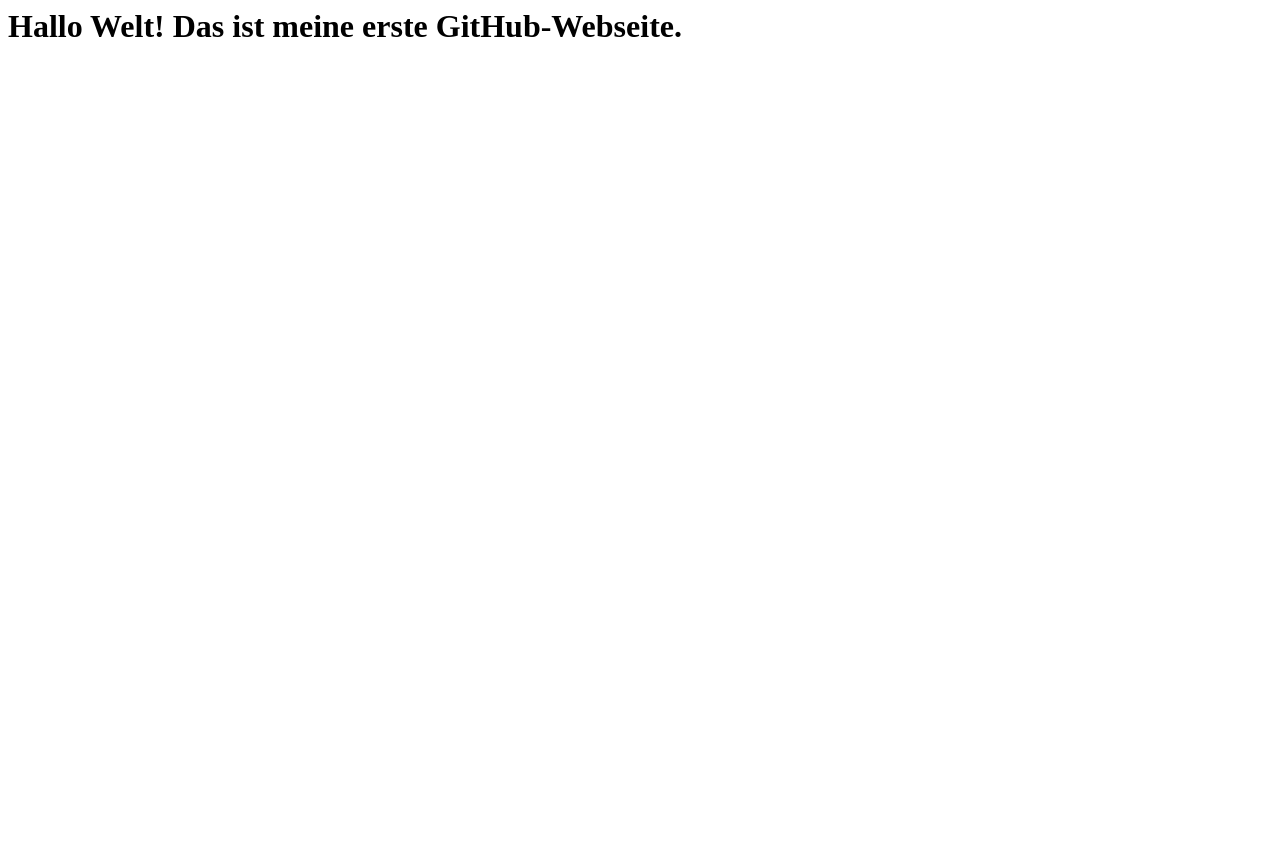
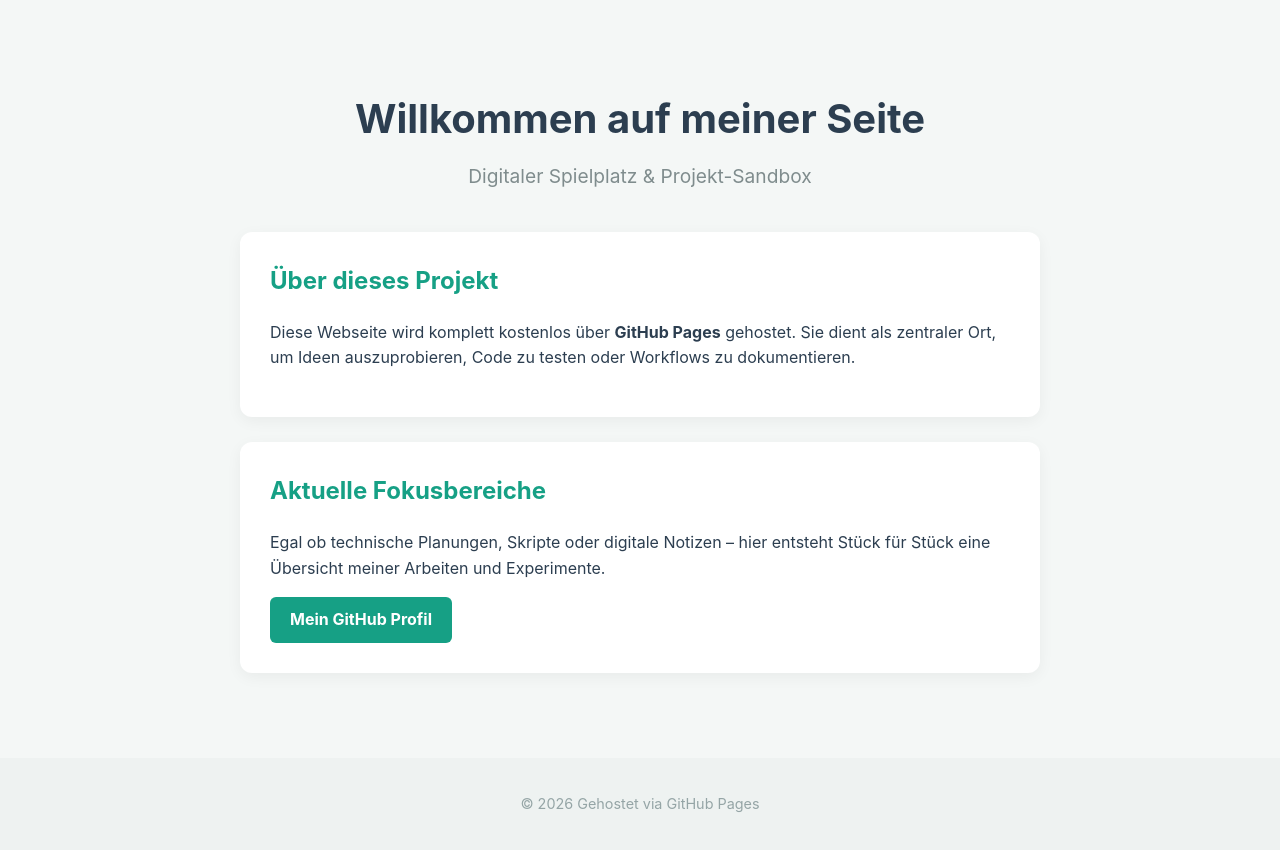
Before and after one commit to samuelhess800-ai/meine-seite, a plain HTML site: page index.html in a window 1280 px wide. Before the commit the page ends 800 px from the top, so only its background shows below. Drawn offline with Linux system fonts and the light colour scheme.

Commit message:
Update index.html

```diff
--- a/index.html
+++ b/index.html
@@ -1 +1,112 @@
-<h1>Hallo Welt! Das ist meine erste GitHub-Webseite.</h1>
+<!DOCTYPE html>
+<html lang="de">
+<head>
+    <meta charset="UTF-8">
+    <meta name="viewport" content="width=device-width, initial-scale=1.0">
+    <title>Mein digitales Portfolio</title>
+    <style>
+        :root {
+            --bg-color: #f4f7f6;
+            --card-bg: #ffffff;
+            --text-color: #2c3e50;
+            --accent-color: #16a085;
+            --accent-hover: #117a65;
+        }
+        body {
+            font-family: -apple-system, BlinkMacSystemFont, "Segoe UI", Roboto, sans-serif;
+            background-color: var(--bg-color);
+            color: var(--text-color);
+            line-height: 1.6;
+            margin: 0;
+            padding: 0;
+            display: flex;
+            flex-direction: column;
+            min-height: 100vh;
+        }
+        .container {
+            max-width: 800px;
+            margin: 40px auto;
+            padding: 20px;
+            flex: 1;
+        }
+        header {
+            text-align: center;
+            margin-bottom: 40px;
+        }
+        header h1 {
+            font-size: 2.5rem;
+            margin-bottom: 10px;
+            color: #2c3e50;
+        }
+        header p {
+            font-size: 1.2rem;
+            color: #7f8c8d;
+            margin: 0;
+        }
+        .card {
+            background: var(--card-bg);
+            padding: 30px;
+            border-radius: 12px;
+            box-shadow: 0 4px 15px rgba(0,0,0,0.05);
+            margin-bottom: 25px;
+            transition: transform 0.2s ease;
+        }
+        .card:hover {
+            transform: translateY(-2px);
+        }
+        .card h2 {
+            margin-top: 0;
+            color: var(--accent-color);
+            font-size: 1.5rem;
+        }
+        .btn {
+            display: inline-block;
+            background-color: var(--accent-color);
+            color: white;
+            padding: 10px 20px;
+            text-decoration: none;
+            border-radius: 6px;
+            font-weight: bold;
+            transition: background 0.2s;
+        }
+        .btn:hover {
+            background-color: var(--accent-hover);
+        }
+        footer {
+            text-align: center;
+            padding: 20px;
+            font-size: 0.9rem;
+            color: #95a5a6;
+            background: #eef2f1;
+            margin-top: auto;
+        }
+    </style>
+</head>
+<body>
+
+    <div class="container">
+        <header>
+            <h1>Willkommen auf meiner Seite</h1>
+            <p>Digitaler Spielplatz & Projekt-Sandbox</p>
+        </header>
+
+        <main>
+            <div class="card">
+                <h2>Über dieses Projekt</h2>
+                <p>Diese Webseite wird komplett kostenlos über <strong>GitHub Pages</strong> gehostet. Sie dient als zentraler Ort, um Ideen auszuprobieren, Code zu testen oder Workflows zu dokumentieren.</p>
+            </div>
+
+            <div class="card">
+                <h2>Aktuelle Fokusbereiche</h2>
+                <p>Egal ob technische Planungen, Skripte oder digitale Notizen – hier entsteht Stück für Stück eine Übersicht meiner Arbeiten und Experimente.</p>
+                <a href="https://github.com" target="_blank" class="btn">Mein GitHub Profil</a>
+            </div>
+        </main>
+    </div>
+
+    <footer>
+        <p>&copy; 2026 Gehostet via GitHub Pages</p>
+    </footer>
+
+</body>
+</html>
```
